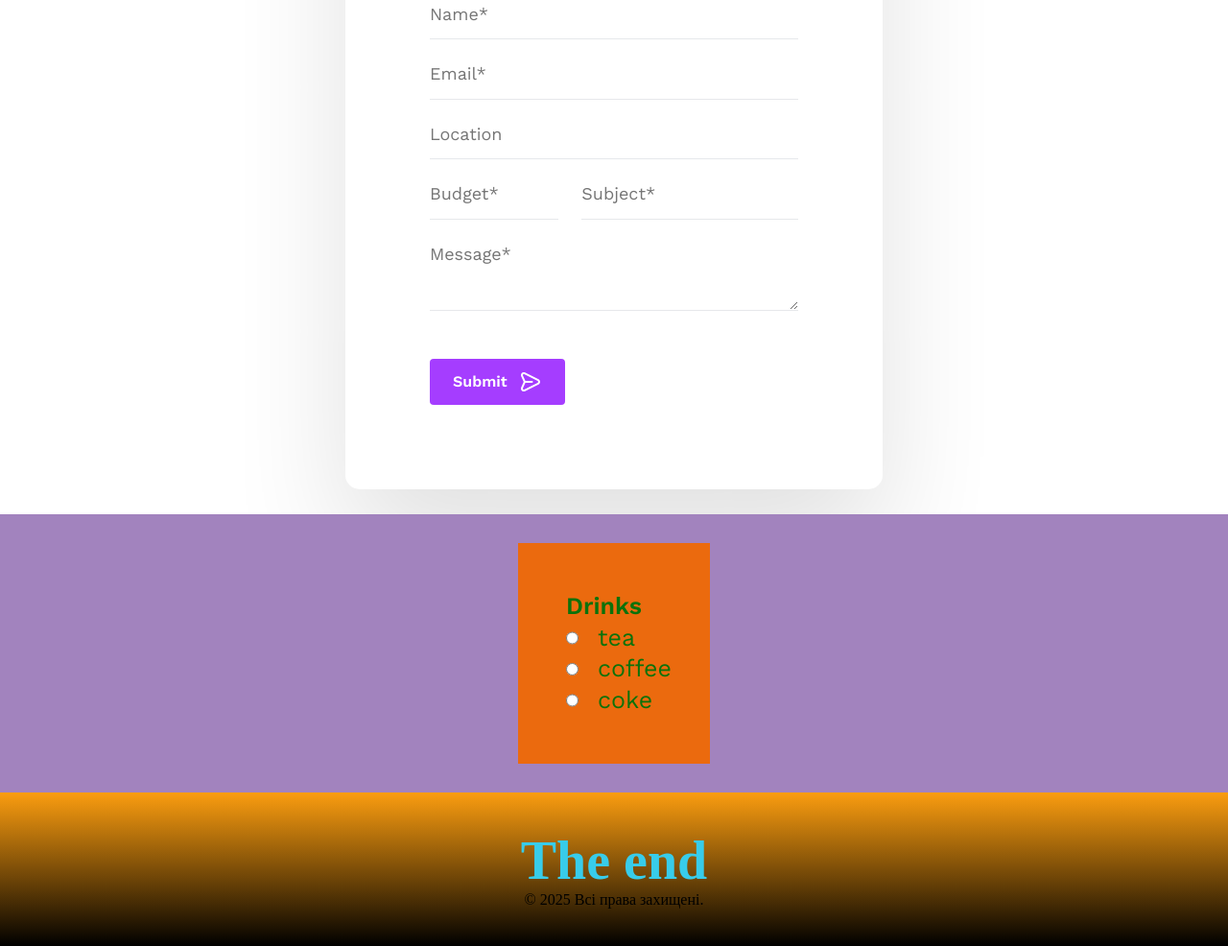
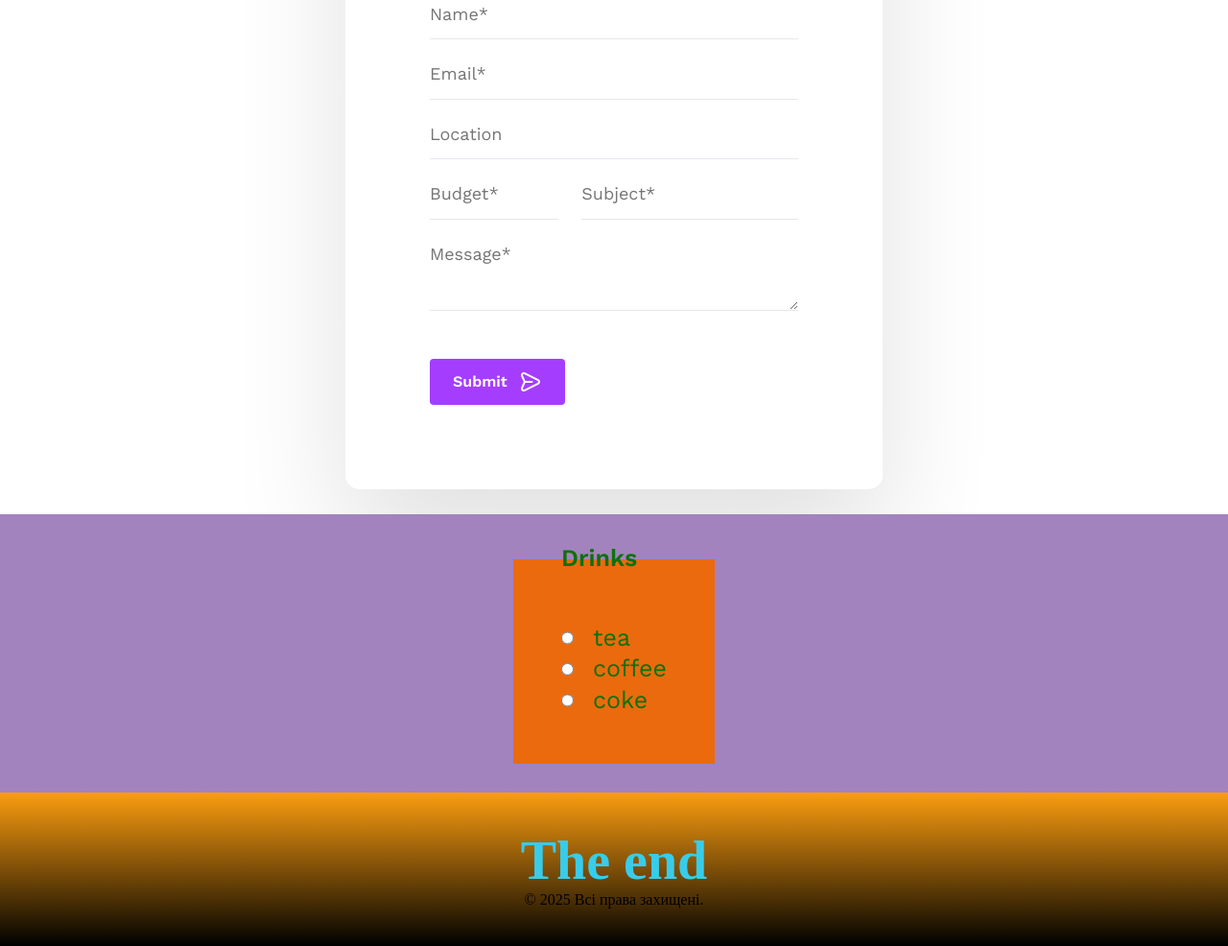
Before and after one commit to vladyslavvovchenko/lesson_14, a plain HTML site: page index.html in a window 1280 px wide. Shown: the part 1180-2166 px from the top of the page at 96% size. Drawn offline with nearby package versions, Linux system fonts and the light colour scheme.

Commit message:
Add files via upload

```diff
--- a/index.html
+++ b/index.html
@@ -75,7 +75,7 @@ but the                     majority have suffered alte.</p>
             </div>
             <div class="practice">
                 <form enctype="multipart/form-data" action="#">
-                    <fielset class="radio-button">
+                    <fieldset class="radio-button">
                         <legend>Drinks</legend>
                         <div class="radio-button__item">
                             <input type="radio" id="button-one" name="drink" value="tea" class="radio-button__input">
```
